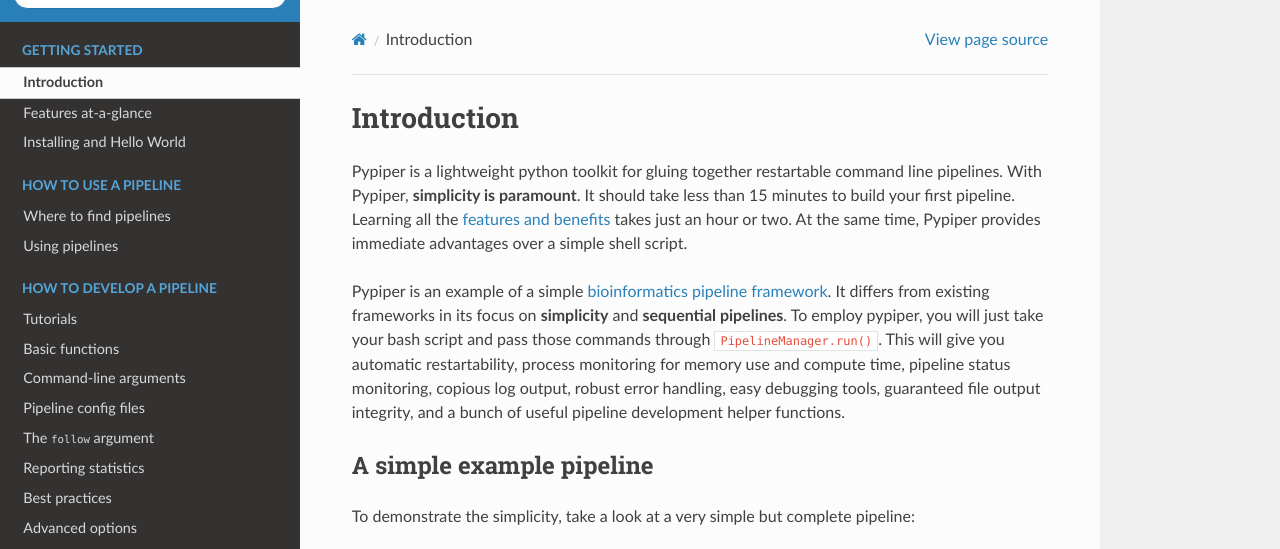
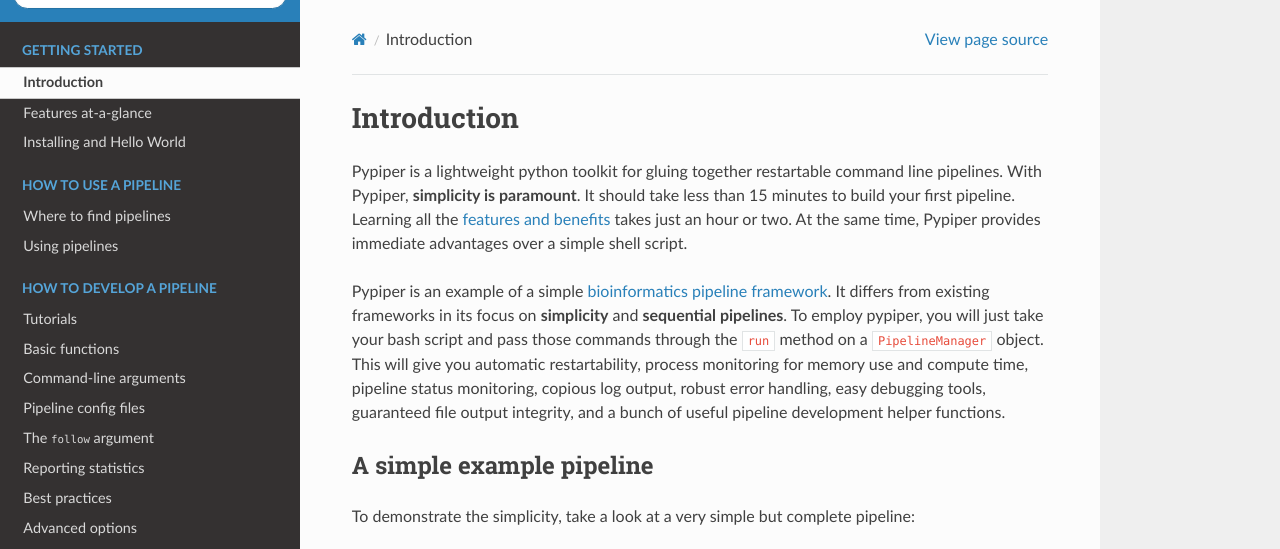
Before and after one commit to databio/pypiper, a Sphinx documentation site: the page built from doc/source/intro.rst, in a window 1280 px wide and 900 px high, cut to the strip 0-549 px from the top of the window. Built offline with Sphinx 7.4.7 and the Read the Docs theme 2.0.0, drawn with Linux system fonts in a browser that asks for light colours.

Commit message:
minor docs tweaks

```diff
--- a/doc/source/develop-statistics.rst
+++ b/doc/source/develop-statistics.rst
@@ -1,15 +1,15 @@
 Reporting statistics
 ================================================================================
 
-One of the most useful features of pypiper is the ``report_result()`` function. This function provides a way to record small-scale results, like summary statistics. It standardizes the output so that universal tools can be built to process all the pipeline results from any pipeline, because the results are all reported in the same way.
+One of the most useful features of pypiper is the ``report_result`` function. This function provides a way to record small-scale results, like summary statistics. It standardizes the output so that universal tools can be built to process all the pipeline results from any pipeline, because the results are all reported in the same way.
 
 When you call ``pm.report_result(key, value)``, pypiper simply writes the key-value pair to a ``tsv`` file (``stats.tsv``) in the pipeline output folder. These ``stats.tsv`` files can then later be read and aggregated systematically by other tools, such as ``looper summarize``.
 
 Reporting objects
 ^^^^^^^^^^^^^^^^^^^^^^^^^^^^^^^^^^^^^^^^^^^^^^^^^^^^^^^^^^^^^^^^^^^^^^^^^^^^^^^^
-Starting in version 0.8, pypiper now implements a second reporting function, ``report_object()``. This is analogous to the ``report_result`` function, but instead of reporting simple key-value pairs, it lets you record any produced file as an output. Most commonly, this is used to record figures (PDFs, PNGs, etc.) produced by the pipeline. It can also be used to report other files, like HTML files.
+Starting in version 0.8, pypiper now implements a second reporting function, ``report_object``. This is analogous to the ``report_result`` function, but instead of reporting simple key-value pairs, it lets you record any produced file as an output. Most commonly, this is used to record figures (PDFs, PNGs, etc.) produced by the pipeline. It can also be used to report other files, like HTML files.
 
-Pypiper writes results to ``objects.tsv``, which can then be aggregated for a project-level summaries of plots and other pipeline result files.
+Pypiper writes results to ``objects.tsv``, which can then be aggregated for project-level summaries of plots and other pipeline result files.
 
 
 Re-using previously reported results
--- a/doc/source/features.rst
+++ b/doc/source/features.rst
@@ -30,4 +30,4 @@
 - |error|
 	Pypiper closes pipelines gracefully on interrupt or termination signals, converting the status to `failed`. By default, a process that returns a nonzero value halts the pipeline, unlike in bash, where by default the pipeline would continue using an incomplete or failed result. This behavior can be overridden as desired with a single parameter.
 - |recovery|
-	If a job is interrupted (with SIGINT or SIGTERM), either from a user or by a cluster resource manager, pypiper will set a `dynamic recovery flag`. The next time the run is started, it will automatically pick up where it left off. This makes pypiper pipelines `automatically pre-emption ready`, so they can be immediately deployed on servers where jobs may be pre-empted.
+	If a job is interrupted (with SIGINT or SIGTERM), either from a user or by a cluster resource manager, pypiper will set a `dynamic recovery` flag. The next time the run is started, it will automatically pick up where it left off. This makes pypiper pipelines `automatically pre-emption ready`, so they can be immediately deployed on servers where jobs may be pre-empted.
--- a/doc/source/intro.rst
+++ b/doc/source/intro.rst
@@ -11,7 +11,7 @@
 
 Pypiper is an example of a simple  `bioinformatics pipeline framework
 <http://databio.org/pipeline_frameworks/>`_. It differs from existing frameworks in its focus on **simplicity** and **sequential pipelines**.
-To employ pypiper, you will just take your bash script and pass those commands through ``PipelineManager.run()``. This will give you automatic restartability, process monitoring for memory use and compute time, pipeline status monitoring, copious log output, robust error handling, easy debugging tools, guaranteed file output integrity, and a bunch of useful pipeline development helper functions.
+To employ pypiper, you will just take your bash script and pass those commands through the ``run`` method on a ``PipelineManager`` object. This will give you automatic restartability, process monitoring for memory use and compute time, pipeline status monitoring, copious log output, robust error handling, easy debugging tools, guaranteed file output integrity, and a bunch of useful pipeline development helper functions.
 
 A simple example pipeline
 ^^^^^^^^^^^^^^^^^^^^^^^^^^^^
--- a/doc/source/usage.rst
+++ b/doc/source/usage.rst
@@ -15,7 +15,7 @@
 	./pipeline.py
 
 
-Now, you'll need to figure out the command-line arguments required by the pipeline. Usage will vary based on the script, and the pipeline author determines what command line arguments their pipeline will recognize. You should look in the documentation for your pipeline, or you can often figure out the command-line interface by passing the ``--help argument``, like so:
+Now, you'll need to figure out the command-line arguments required by the pipeline. Usage will vary based on the script, and the pipeline author determines what command line arguments their pipeline will recognize. You should look in the documentation for your pipeline, or you can often figure out the command-line interface by passing the ``--help`` argument, like so:
 
 .. code-block:: bash
 
```
Also changed, not shown: doc/source/_static/error.svg.
